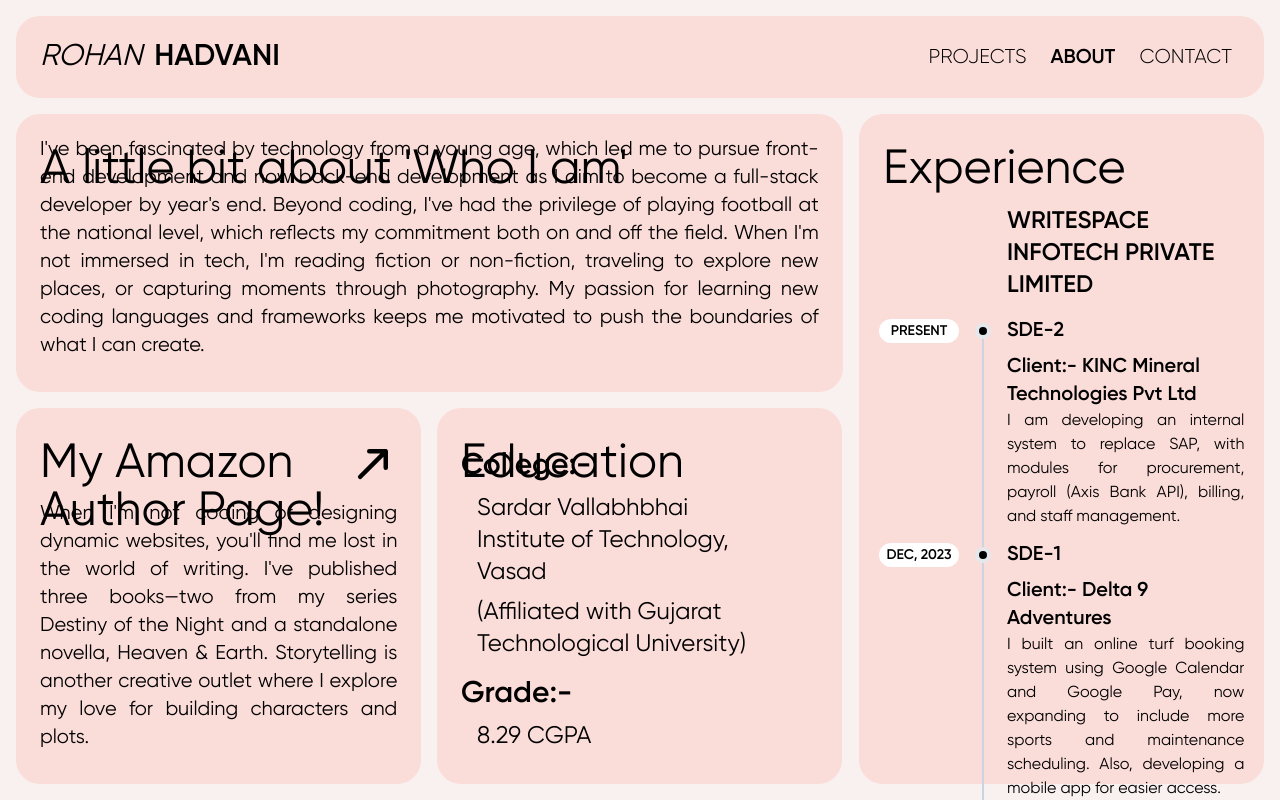
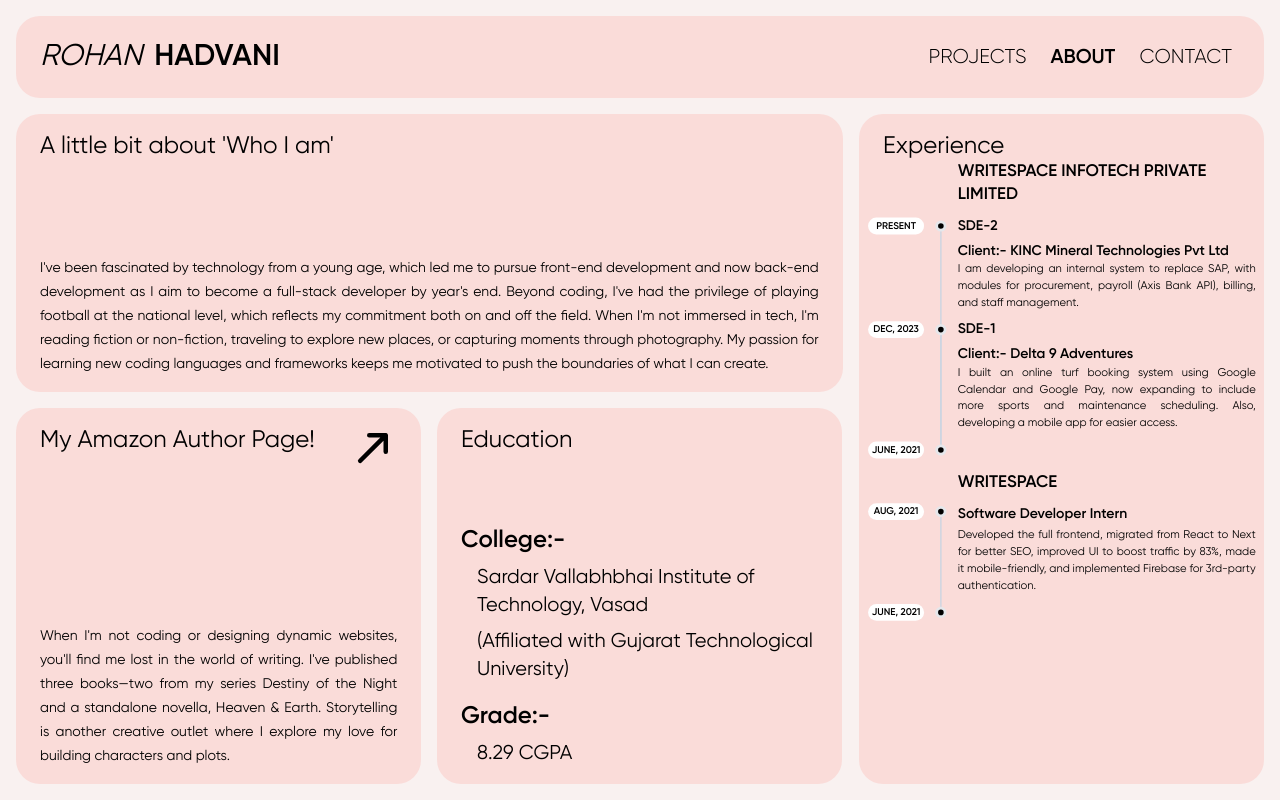
Before and after one commit to rohan27hadvani/portfolio-1, a React (Vite) app in the folder portfolio-1/: page /About in a window 1280 px wide. Shown: the top 800 px of the page. Built offline with nearby package versions, Linux system fonts and the light colour scheme.

Commit message:
About Page Resp Prod Test

```diff
--- a/portfolio-1/src/About.jsx
+++ b/portfolio-1/src/About.jsx
@@ -61,7 +61,7 @@ function About() {
             <div className='flex w-full h-1/5'>
               <div className='w-full text-5xl px-6 pt-8
 
-              mobile:text-4xl tablet:text-5xl'>
+              mobile:text-4xl tablet:text-2xl tablet:pt-3 laptop:text-2xl laptop:pt-4 desktop:text-3xl desktop:pt-5 screen14:text-4xl screen14:pt-6 screen16:text-5xl screen16:pt-8'>
                 A little bit about &apos;Who I am&apos;
               </div>
 
@@ -69,7 +69,7 @@ function About() {
 
             <div className='h-4/5 text-xl flex flex-col justify-end text-justify pb-8 px-6
 
-            mobile:pt-4 tablet:pt-0'>
+            mobile:pt-4 tablet:pt-0 tablet:text-[12px] tablet:leading-[22px] tablet:pb-3 laptop:text-[14px] laptop:leading-6 laptop:pb-4 desktop:text-lg desktop:leading-7 desktop:pb-5 screen14:text-xl screen14:pb-6 screen16:pb-8'>
             I&apos;ve been fascinated by technology from a young age, which led me to pursue front-end development and now back-end development as I aim to become a full-stack developer by year&apos;s end. Beyond coding, I&apos;ve had the privilege of playing football at the national level, which reflects my commitment both on and off the field. When I&apos;m not immersed in tech, I&apos;m reading fiction or non-fiction, traveling to explore new places, or capturing moments through photography. My passion for learning new coding languages and frameworks keeps me motivated to push the boundaries of what I can create.
             </div>
 
@@ -83,18 +83,23 @@ function About() {
           <div className='text-black font-gilroy w-full h-full px-6'>
             <div className='w-full h-[10%] text-5xl pt-8
 
-            mobile:text-4xl tablet:text-5xl'>
+            mobile:text-4xl tablet:text-2xl tablet:pt-3 laptop:text-2xl laptop:pt-4 desktop:text-3xl desktop:pt-5 screen14:text-4xl screen14:pt-6 screen16:text-5xl screen16:pt-8'>
               Experience
             </div>
 
-            <div className='h-[90%] -m-1'>
+            <div className='h-[90%] flex flex-col justify-start items-center'>
+
+            <div className='tablet:scale-[0.7] tablet:-mt-[160px] tablet:w-[150%] laptop:scale-[0.7] laptop:-mt-[140px] laptop:w-[155%] desktop:scale-[0.85] desktop:w-[115%] desktop:-mt-[80px] screen14:scale-[0.975] screen14:w-[105%] screen14:-mt-[40px] screen16:scale-[1.025] screen16:w-[95%] screen16:-mt-[10px]'>
+
             <div className="relative pl-8 sm:pl-32 pt-4 group">
               <div className="font-semibold text-2xl uppercase mb-1
 
-              mobile:text-xl mobile:pt-3 tablet:text-2xl ">
+              mobile:text-xl mobile:pt-3 tablet:text-2xl">
                 WriteSpace Infotech Private Limited
               </div>
-              <div className="pt-3 flex flex-col sm:flex-row items-start mb-1 group-last:before:hidden before:absolute before:left-2 sm:before:left-0 before:h-[130%] before:px-px before:bg-slate-300 sm:before:ml-[6.5rem] before:self-start before:-translate-x-1/2 before:translate-y-3 after:absolute after:left-2 sm:after:left-0 after:w-2 after:h-2 after:bg-black after:border-4 after:box-content after:white after:rounded-full sm:after:ml-[6.5rem] after:-translate-x-1/2 after:translate-y-1.5">
+              <div className="pt-3 flex flex-col sm:flex-row items-start mb-1 group-last:before:hidden before:absolute before:left-2 sm:before:left-0 before:h-[130%] before:px-px before:bg-slate-300 sm:before:ml-[6.5rem] before:self-start before:-translate-x-1/2 before:translate-y-3 after:absolute after:left-2 sm:after:left-0 after:w-2 after:h-2 after:bg-black after:border-4 after:box-content after:white after:rounded-full sm:after:ml-[6.5rem] after:-translate-x-1/2 after:translate-y-1.5
+
+              ">
                 <time className="sm:absolute left-0 translate-y-0.5 inline-flex items-center justify-center text-sm font-semibold uppercase w-20 h-6 mb-3 sm:mb-0 text-black bg-white rounded-full">
                   Present
                 </time>
@@ -175,38 +180,41 @@ function About() {
 
 
             </div>
+            </div>
           </div>
         </div>
 
-        {/* Div 4 */}
+        {/* Div 3 */}
         <div className={`${themeClasses[theme].light} row-span-4 col-span-3 basic ${load ? 'moving-p4' : ''} transition-opacity duration-1000 ease ${isContentVisible ? 'opacity-100' : 'opacity-0'}
 
         mobile:mt-4 tablet:mt-0 tablet:order-4`}>
           <div className='text-black font-gilroy w-5/6 h-full pl-6'>
             <div className='w-full h-[15%] text-5xl  pt-8
 
-            mobile:text-4xl tablet:text-5xl'>
+            mobile:text-4xl tablet:text-2xl tablet:pt-3 laptop:pt-4 laptop:text-2xl desktop:pt-5 screen14:text-4xl screen14:pt-6 screen16:text-5xl screen16:pt-8'>
               Education
             </div>
 
-            <div className='flex h-[85%] pb-8 flex-col justify-end'>
-              <div className='w-full pt-4'>
-                <div className='font-semibold text-3xl'>
+            <div className='flex h-[85%] pb-8 flex-col justify-end
+
+            tablet:pb-3 laptop:pb-4 desktop:pb-5 screen14:pb-6 screen16:pb-8'>
+              <div className='w-full pt-4 tablet:w-[120%] laptop:w-[115%]'>
+                <div className='font-semibold text-3xl tablet:text-xl laptop:text-2xl desktop:text-[26px] screen14:text-3xl'>
                   College:-
                 </div>
-                <div className='text-2xl pl-4 pt-2'>
+                <div className='text-2xl pl-4 pt-2 tablet:text-lg laptop:text-xl desktop:text-[22px] screen14:text-2xl'>
                   Sardar Vallabhbhai Institute of Technology, Vasad
                 </div>
-                <div className='text-2xl pl-4 pt-2'>
+                <div className='text-2xl pl-4 pt-2 tablet:text-lg laptop:text-xl desktop:text-[22px] screen14:text-2xl'>
                   (Affiliated with Gujarat Technological University)
                 </div>
               </div>
 
               <div className='w-full pt-4'>
-                <div className='font-semibold text-3xl'>
+                <div className='font-semibold text-3xl tablet:text-xl laptop:text-2xl desktop:text-[26px] screen14:text-3xl'>
                   Grade:-
                 </div>
-                <div className='text-2xl pl-4 pt-2'>
+                <div className='text-2xl pl-4 pt-2 tablet:text-lg laptop:text-xl desktop:text-[22px] screen14:text-2xl'>
                   8.29 CGPA
                 </div>
 
@@ -217,24 +225,26 @@ function About() {
           </div>
         </div>
 
-        {/* Div 3 */}
+        {/* Div 4 */}
         <div className={`${themeClasses[theme].light} row-span-4 col-span-3 basic ${load ? 'moving-p3' : ''} transition-opacity duration-1000 ease ${isContentVisible ? 'opacity-100' : 'opacity-0'}
 
         mobile:mt-4 tablet:mt-0`}>
           <div className='text-black font-gilroy w-full h-full'>
-            <div className='flex w-full h-1/3'>
-              <div className='w-4/5 text-5xl pl-6 pt-8
+            <div className='flex w-full h-1/3 pt-8
 
-              mobile:text-4xl tablet:text-5xl'>
+            tablet:pt-3 laptop:pt-4 desktop:pt-5 screen14:pt-6 screen16:pt-8'>
+              <div className='w-4/5 text-5xl pl-6
+
+              mobile:text-4xl tablet:text-2xl laptop:text-2xl desktop:text-3xl screen14:text-4xl screen16:text-5xl'>
                 My Amazon Author Page!
               </div>
-              <div className='w-1/5 pr-6 pt-8 flex justify-end'>
+              <div className='w-1/5 pr-6 flex justify-end'>
                 <img src={carrow} alt="" className='h-12 hover:cursor-pointer hover:border-[0.5px] hover:border-black' />
               </div>
             </div>
             <div className='h-2/3 text-xl flex flex-col justify-end text-justify pb-8 px-6
 
-            mobile:pt-4 tablet:pt-0'>
+            mobile:pt-4 tablet:pt-0 tablet:text-[12px] tablet:leading-[22px] tablet:pb-3 laptop:text-[14px] laptop:leading-6 laptop:pb-4 desktop:text-lg desktop:leading-7 desktop:pb-5 screen14:text-xl screen14:pb-6 screen16:pb-8'>
             When I&apos;m not coding or designing dynamic websites, you&apos;ll find me lost in the world of writing. I&apos;ve published three books—two from my series Destiny of the Night and a standalone novella, Heaven & Earth. Storytelling is another creative outlet where I explore my love for building characters and plots.
             </div>
           </div>
--- a/portfolio-1/src/Projects.jsx
+++ b/portfolio-1/src/Projects.jsx
@@ -72,9 +72,9 @@ function Projects() {
                 </a>
               </div>
             </div>
-            <div className='h-1/3 text-2xl px-6 text-justify
+            <div className='h-1/3 text-2xl px-6 text-justify justify-end
 
-            mobile:text-lg mobile:mt-3 mobile:pb-4 tablet:text-[15px] tablet:-mt-[40px] laptop:text-[20px] desktop:text-2xl desktop:align-text-bottom desktop:mt-0 desktop:pb-2'>
+            mobile:text-lg mobile:mt-3 mobile:pb-4 tablet:text-[15px] tablet:-mt-[40px] laptop:text-[20px] desktop:text-2xl desktop:mt-0 desktop:pb-2'>
               Created a Android App with Java. Used Firebase for Google Authentication for Creating an Account. Fully Functional for Admins and Students.
             </div>
           </div>
--- a/portfolio-1/tailwind.config.js
+++ b/portfolio-1/tailwind.config.js
@@ -31,7 +31,7 @@ export default {
 
         'desktop': '1380px',
 
-        'screen14': '1440px',
+        'screen14': '1441px',
 
         'screen16': '1695px'
 
```
